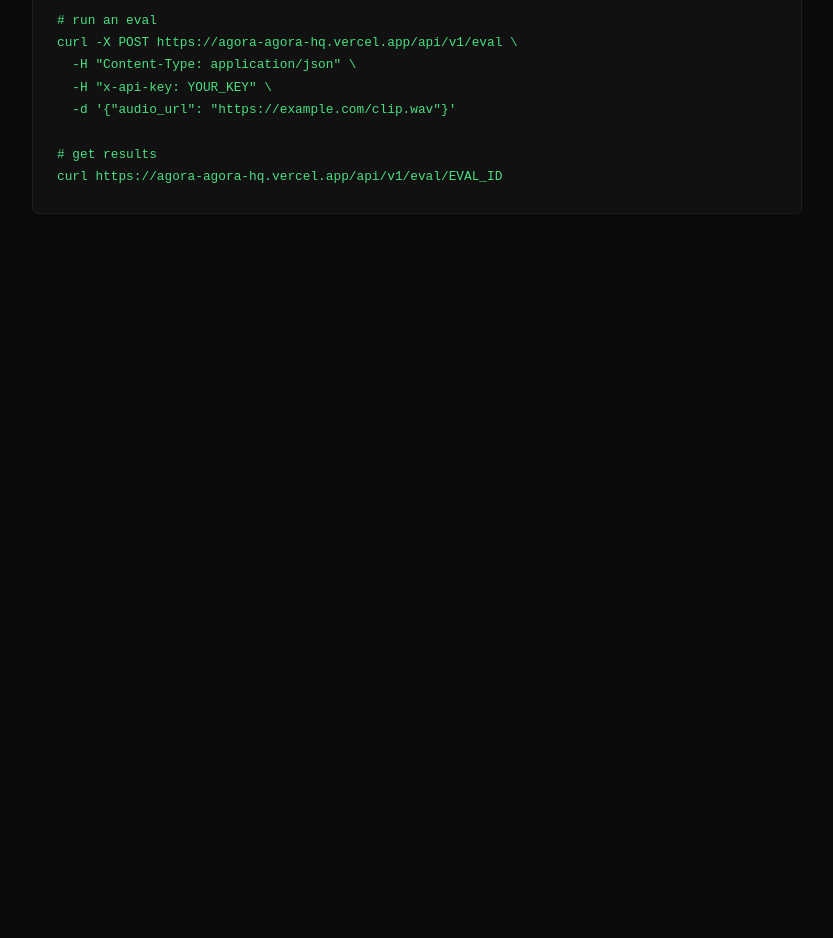
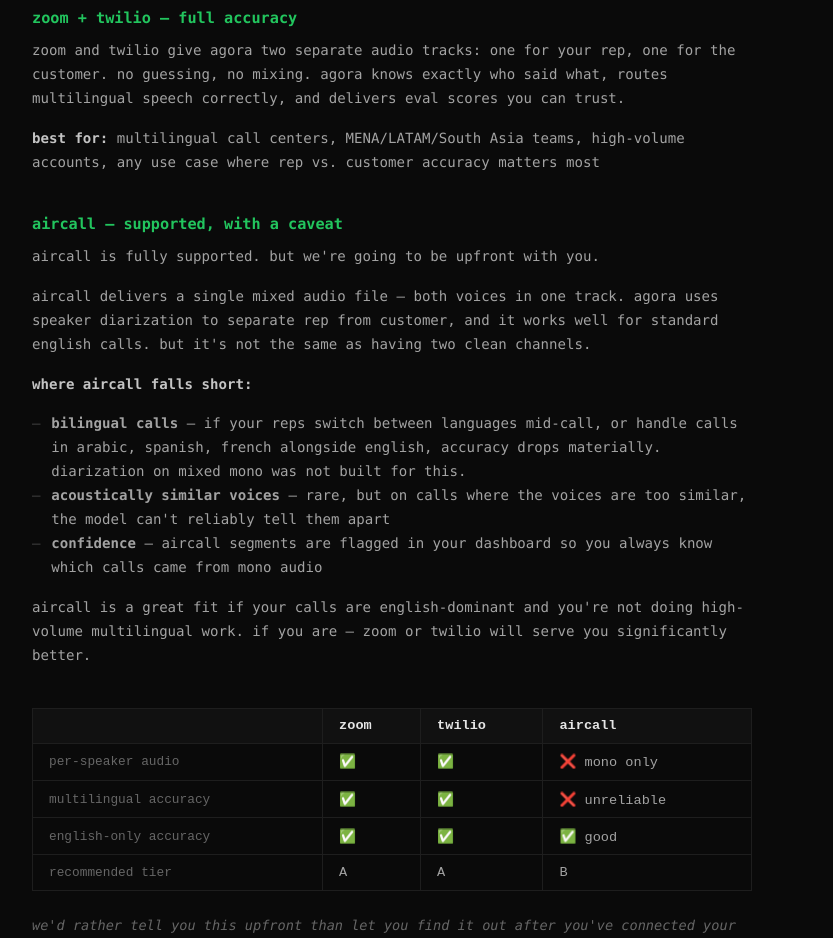
Before and after one commit to omar-elamin/agora, a Next.js app: page / in a window 1280 px wide. Shown: the part 2900-3838 px from the top of the page, without its empty margins (248-1081 px from the left). Before the commit the page ends 3178 px from the top, so only its background shows below. Built offline with nearby package versions, Linux system fonts and the light colour scheme.

Commit message:
feat: add integrations section — Zoom/Twilio vs Aircall comparison

```diff
--- a/app/page.tsx
+++ b/app/page.tsx
@@ -167,6 +167,94 @@
           line-height: 1.6;
           margin: 0;
         }
+        .integrations-section {
+          width: 100%;
+        }
+        .integrations-subhead {
+          color: #a3a3a3;
+          font-size: 0.95rem;
+          line-height: 1.7;
+          margin: 0 0 2.5rem;
+          max-width: 600px;
+        }
+        .integration-block {
+          margin: 0 0 2.5rem;
+        }
+        .integration-title {
+          color: #22c55e;
+          font-size: 0.95rem;
+          font-weight: 600;
+          margin: 0 0 0.75rem;
+        }
+        .integration-text {
+          color: #a3a3a3;
+          font-size: 0.88rem;
+          line-height: 1.7;
+          margin: 0 0 1rem;
+        }
+        .integration-text strong {
+          color: #c4c4c4;
+          font-weight: 600;
+        }
+        .integration-list {
+          list-style: none;
+          padding: 0;
+          margin: 0 0 1rem;
+        }
+        .integration-list li {
+          color: #a3a3a3;
+          font-size: 0.88rem;
+          line-height: 1.7;
+          padding-left: 1.2rem;
+          position: relative;
+        }
+        .integration-list li::before {
+          content: "—";
+          position: absolute;
+          left: 0;
+          color: #444;
+        }
+        .integration-table {
+          width: 100%;
+          border-collapse: collapse;
+          margin: 0 0 1.5rem;
+          font-size: 0.85rem;
+          font-family: var(--font-mono, monospace);
+        }
+        .integration-table th,
+        .integration-table td {
+          border: 1px solid #1e1e1e;
+          padding: 0.6rem 1rem;
+          text-align: left;
+        }
+        .integration-table th {
+          color: #e5e5e5;
+          font-weight: 600;
+          background: #111;
+        }
+        .integration-table td {
+          color: #a3a3a3;
+        }
+        .integration-table td:first-child {
+          color: #666;
+          font-size: 0.8rem;
+        }
+        .integration-note {
+          color: #666;
+          font-size: 0.85rem;
+          line-height: 1.6;
+          margin: 0 0 1.5rem;
+          font-style: italic;
+        }
+        .integration-cta {
+          color: #22c55e;
+          font-size: 0.88rem;
+          text-decoration: none;
+          transition: color 0.15s;
+        }
+        .integration-cta:hover {
+          color: #4ade80;
+        }
       `}</style>
 
       <main className="landing">
@@ -256,6 +344,108 @@
 
         <hr className="divider" />
 
+        <div className="integrations-section">
+          <div className="api-label">integrations — not all audio is equal</div>
+          <p className="integrations-subhead">
+            agora works with Aircall, Zoom, and Twilio. they all connect. they don&apos;t all perform the same.
+          </p>
+
+          <div className="integration-block">
+            <div className="integration-title">zoom + twilio — full accuracy</div>
+            <p className="integration-text">
+              zoom and twilio give agora two separate audio tracks: one for your rep, one for the customer.
+              no guessing, no mixing. agora knows exactly who said what, routes multilingual speech correctly,
+              and delivers eval scores you can trust.
+            </p>
+            <p className="integration-text">
+              <strong>best for:</strong> multilingual call centers, MENA/LATAM/South Asia teams, high-volume
+              accounts, any use case where rep vs. customer accuracy matters most
+            </p>
+          </div>
+
+          <div className="integration-block">
+            <div className="integration-title">aircall — supported, with a caveat</div>
+            <p className="integration-text">
+              aircall is fully supported. but we&apos;re going to be upfront with you.
+            </p>
+            <p className="integration-text">
+              aircall delivers a single mixed audio file — both voices in one track. agora uses speaker
+              diarization to separate rep from customer, and it works well for standard english calls.
+              but it&apos;s not the same as having two clean channels.
+            </p>
+            <p className="integration-text"><strong>where aircall falls short:</strong></p>
+            <ul className="integration-list">
+              <li>
+                <strong>bilingual calls</strong> — if your reps switch between languages mid-call, or handle
+                calls in arabic, spanish, french alongside english, accuracy drops materially. diarization on
+                mixed mono was not built for this.
+              </li>
+              <li>
+                <strong>acoustically similar voices</strong> — rare, but on calls where the voices are too
+                similar, the model can&apos;t reliably tell them apart
+              </li>
+              <li>
+                <strong>confidence</strong> — aircall segments are flagged in your dashboard so you always know
+                which calls came from mono audio
+              </li>
+            </ul>
+            <p className="integration-text">
+              aircall is a great fit if your calls are english-dominant and you&apos;re not doing high-volume
+              multilingual work. if you are — zoom or twilio will serve you significantly better.
+            </p>
+          </div>
+
+          <table className="integration-table">
+            <thead>
+              <tr>
+                <th></th>
+                <th>zoom</th>
+                <th>twilio</th>
+                <th>aircall</th>
+              </tr>
+            </thead>
+            <tbody>
+              <tr>
+                <td>per-speaker audio</td>
+                <td>✅</td>
+                <td>✅</td>
+                <td>❌ mono only</td>
+              </tr>
+              <tr>
+                <td>multilingual accuracy</td>
+                <td>✅</td>
+                <td>✅</td>
+                <td>❌ unreliable</td>
+              </tr>
+              <tr>
+                <td>english-only accuracy</td>
+                <td>✅</td>
+                <td>✅</td>
+                <td>✅ good</td>
+              </tr>
+              <tr>
+                <td>recommended tier</td>
+                <td>A</td>
+                <td>A</td>
+                <td>B</td>
+              </tr>
+            </tbody>
+          </table>
+
+          <p className="integration-note">
+            we&apos;d rather tell you this upfront than let you find it out after you&apos;ve connected your call center.
+          </p>
+
+          <a
+            href="mailto:rachel@caretta.so?subject=Integration question"
+            className="integration-cta"
+          >
+            questions about which integration fits your team? talk to us →
+          </a>
+        </div>
+
+        <hr className="divider" />
+
         <div className="api-label">For developers</div>
 
         <div className="snippet">
```
